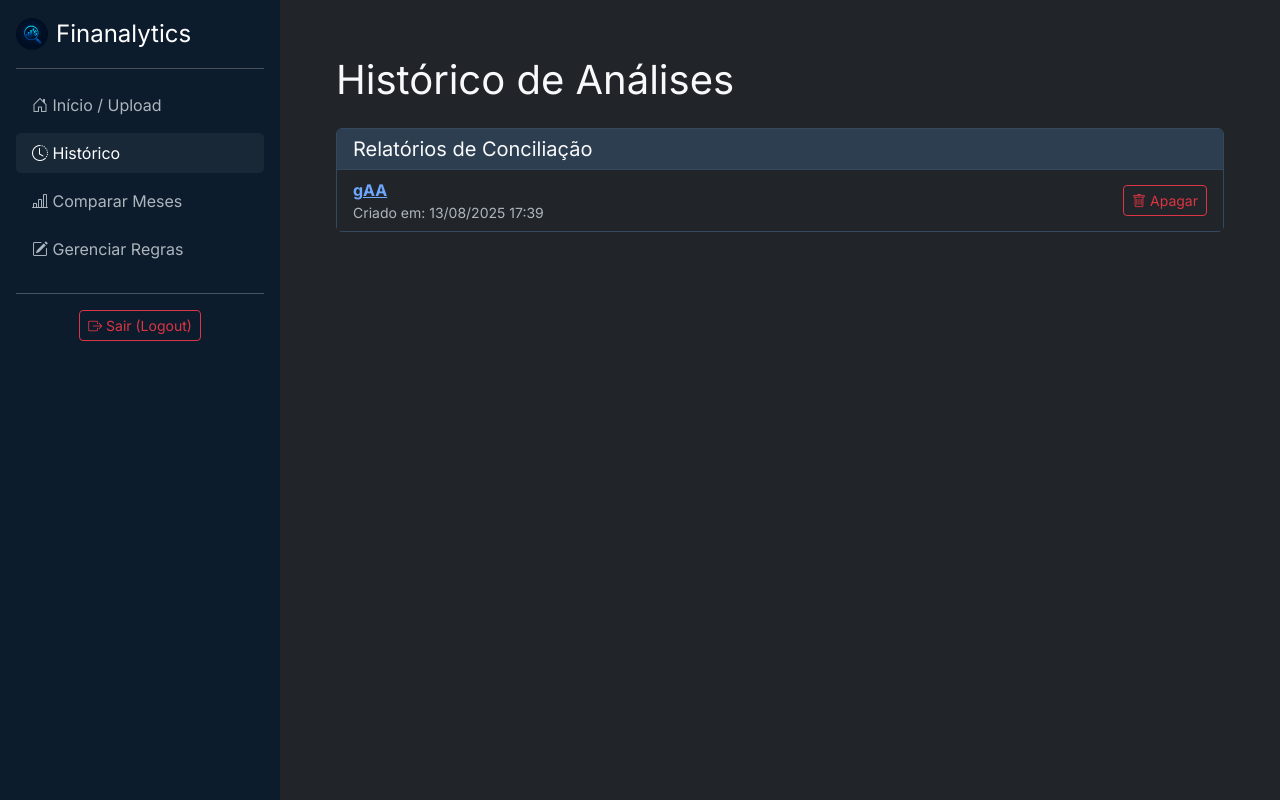
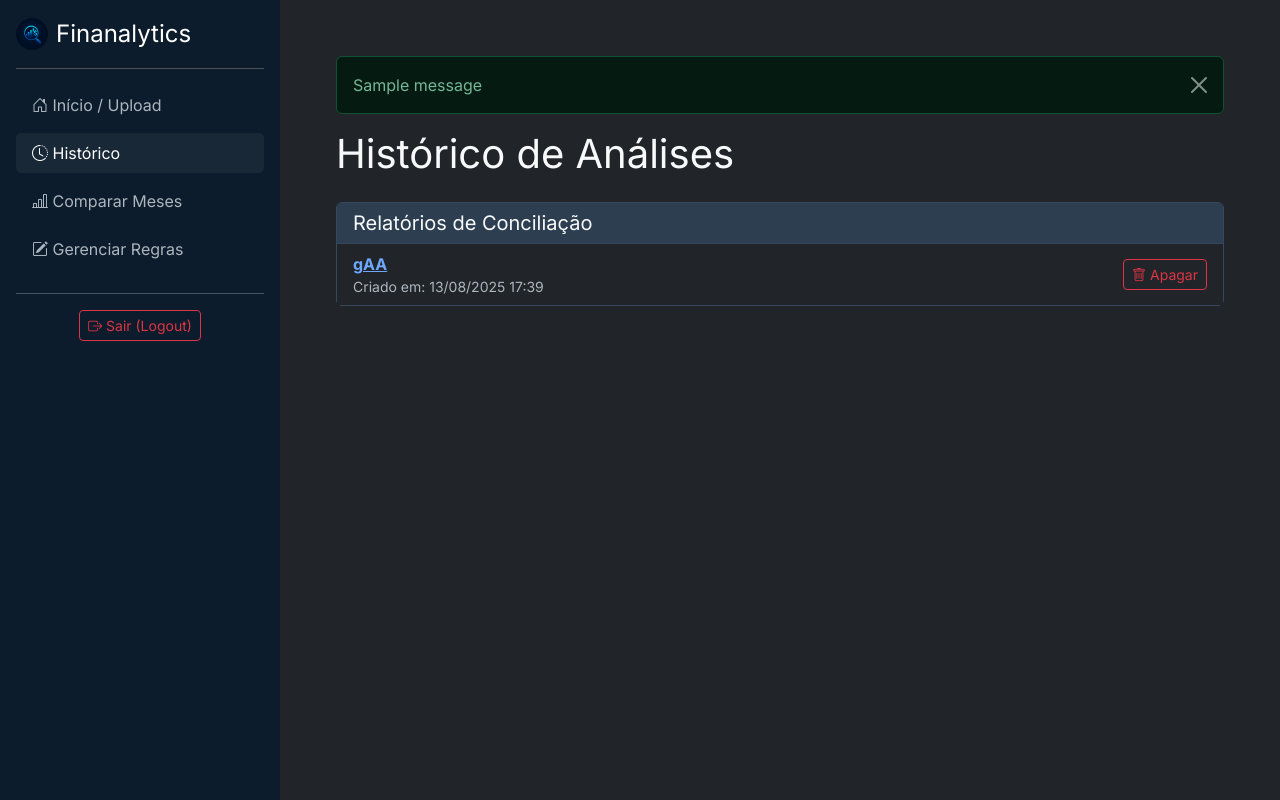
Before and after one commit to ArturCangussu/Finalytics_EMPRESARIAL, a Django app: page /historico/ in a window 1280 px wide. Run offline with Django 5.2, Linux system fonts and the light colour scheme; a user stored in the database is signed in; data comes from the database, SQL or seed files in the repository; both versions use the stored data as it was after the commit; tables that the repository leaves empty hold one stand-in row (values such as "Sample post"); one stand-in notice (Sample message) is shown.

Commit message:
Historico mensagem sucesso

```diff
--- a/analisador/templates/analisador/historico.html
+++ b/analisador/templates/analisador/historico.html
@@ -3,6 +3,15 @@
 {% block title %}Histórico de Extratos{% endblock %}
 
 {% block content %}
+
+    {% if messages %}
+        {% for message in messages %}
+            <div class="alert alert-{{ message.tags }} alert-dismissible fade show" role="alert">
+                {{ message }}
+                <button type="button" class="btn-close" data-bs-dismiss="alert" aria-label="Close"></button>
+            </div>
+        {% endfor %}
+        {% endif %}
 <h1 class="mb-4">Histórico de Análises</h1>
 
 <div class="card mb-4">
```
Also changed, not shown: db.sqlite3.
